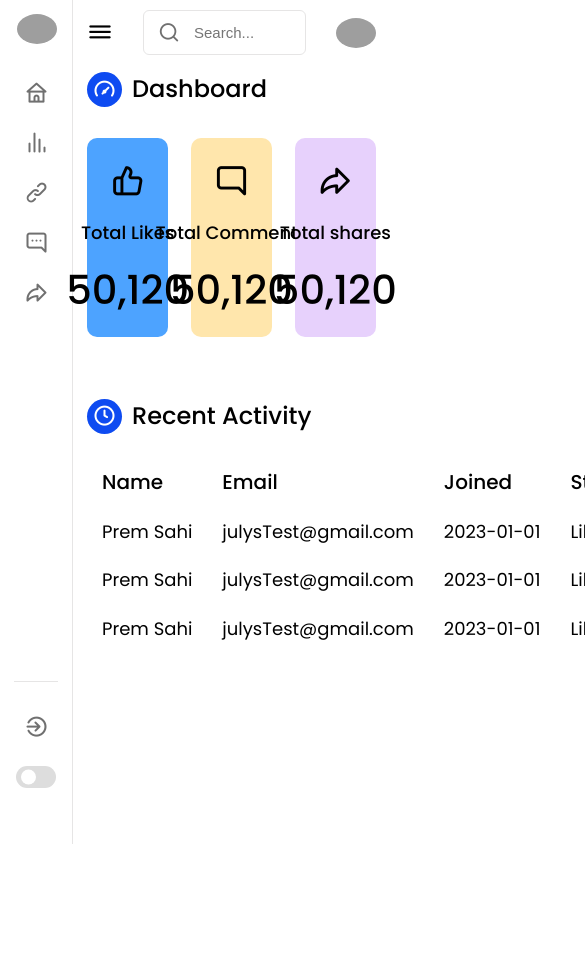
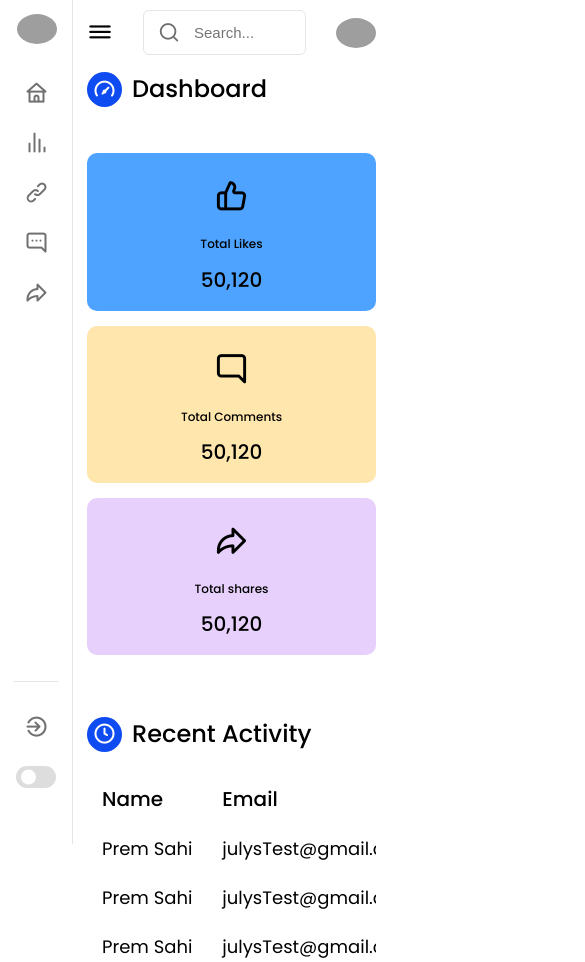
Before and after one commit to julysNICK/dash-store, a Vue app: page / in a window 390 px wide. Shown: the top 962 px of the page, 585 px wide, since content can reach past the window. Before the commit the page ends 844 px from the top, so only its background shows below. Built offline with nearby package versions, Linux system fonts and the light colour scheme; grey boxes are pictures that could not be loaded.

Commit message:
add responsive

```diff
--- a/src/App.vue
+++ b/src/App.vue
@@ -195,5 +195,36 @@ nav.close~.dashboard {
     width: calc(100% - 250px);
   }
 
+  .activity .activity-data {
+    overflow-y: scroll;
+  }
+
+}
+
+
+
+
+@media (max-width:500px) {
+  nav~.dashboard {
+    left: 73px;
+    width: calc(100% - 73px);
+  }
+
+  nav.close~.dashboard {
+    left: 73px;
+    width: calc(100% - 73px);
+  }
+
+  nav~.dashboard .top {
+    left: 73px;
+    width: calc(100% - 73px);
+  }
+
+  nav.close~.dashboard .top {
+    left: 73px;
+    width: calc(100% - 73px);
+  }
+
+
 }
 </style>
--- a/src/components/CardBox.vue
+++ b/src/components/CardBox.vue
@@ -31,6 +31,7 @@ defineProps({
   width: calc(100% / 3 - 15px);
   padding: 15px 20px;
   background-color: var(--box1-color);
+  flex-wrap: wrap;
 }
 
 .boxes .box i {
@@ -61,4 +62,29 @@ defineProps({
 .boxes .box.box3 {
   background-color: var(--box3-color);
 }
+
+@media (max-width: 780px) {
+  .dashboard-content .boxes .box {
+    width: calc(100% / 2 - 15px);
+    margin-top: 15px;
+  }
+
+  .boxes .box .text {
+    font-size: 12px;
+  }
+
+  .boxes .box .number {
+    font-size: 20px;
+  }
+
+
+}
+
+@media (max-width:560px) {
+  .dashboard-content .boxes .box {
+    width: 100%;
+
+  }
+
+}
 </style>
--- a/src/components/NavbarDash.vue
+++ b/src/components/NavbarDash.vue
@@ -325,5 +325,38 @@ body.dark .switch:before {
     left: 250px;
     width: calc(100% - 250px);
   }
+
+  @media (max-width:500px) {
+    nav {
+      width: 73px;
+    }
+
+    nav.close {
+      width: 73px;
+    }
+
+    nav .logo-name {
+      opacity: 1;
+      pointer-events: none;
+    }
+
+
+
+    nav.close .logo_name {
+      opacity: 0;
+      pointer-events: none;
+    }
+
+    nav li a .link-name {
+      opacity: 0;
+    }
+
+
+    nav.close li a .link-name {
+      opacity: 0;
+      pointer-events: none;
+    }
+
+  }
 }
 </style>
--- a/src/components/NavbarTop.vue
+++ b/src/components/NavbarTop.vue
@@ -139,5 +139,7 @@ nav.close~.dashboard .top {
     width: calc(100% - 250px);
   }
 
+
+
 }
 </style>
--- a/src/components/Overview.vue
+++ b/src/components/Overview.vue
@@ -55,5 +55,6 @@ import CardBox from './CardBox.vue';
   display: flex;
   align-items: center;
   justify-content: space-between;
+  flex-wrap: wrap;
 }
 </style>
```
